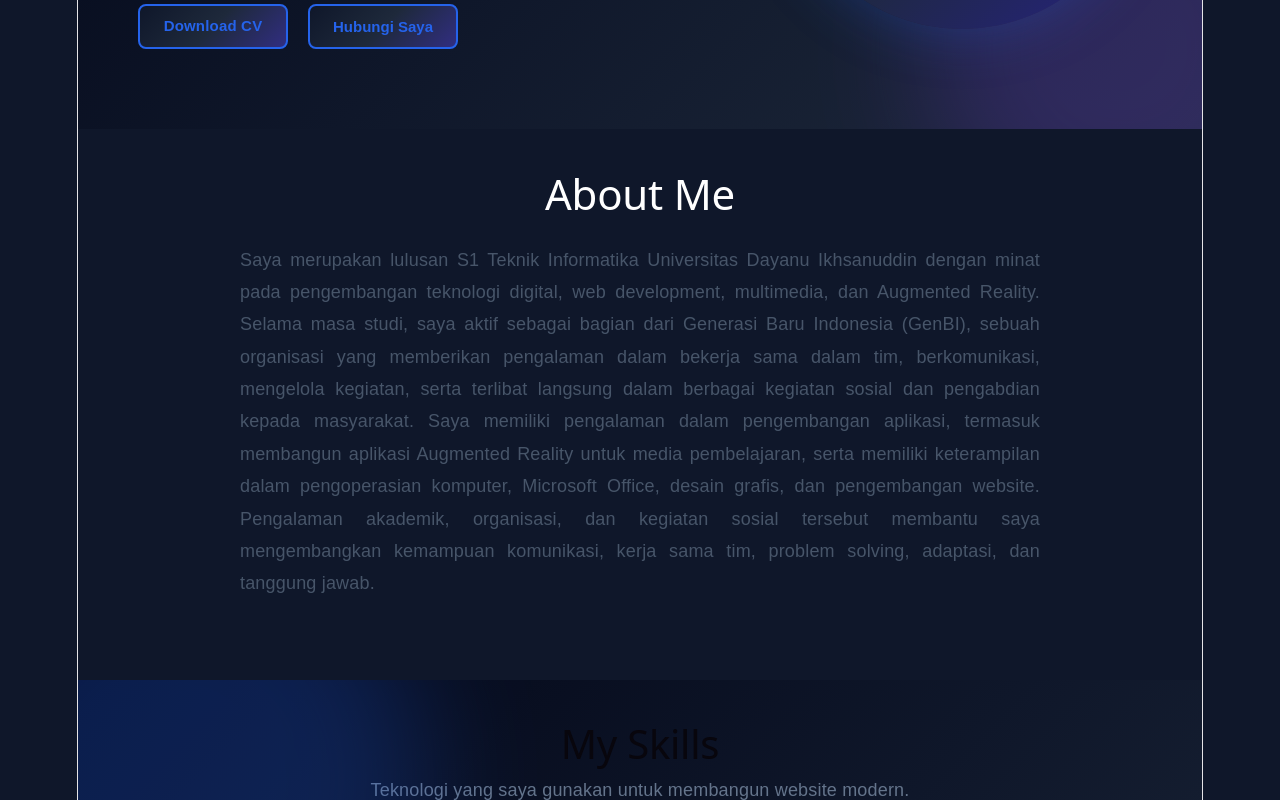
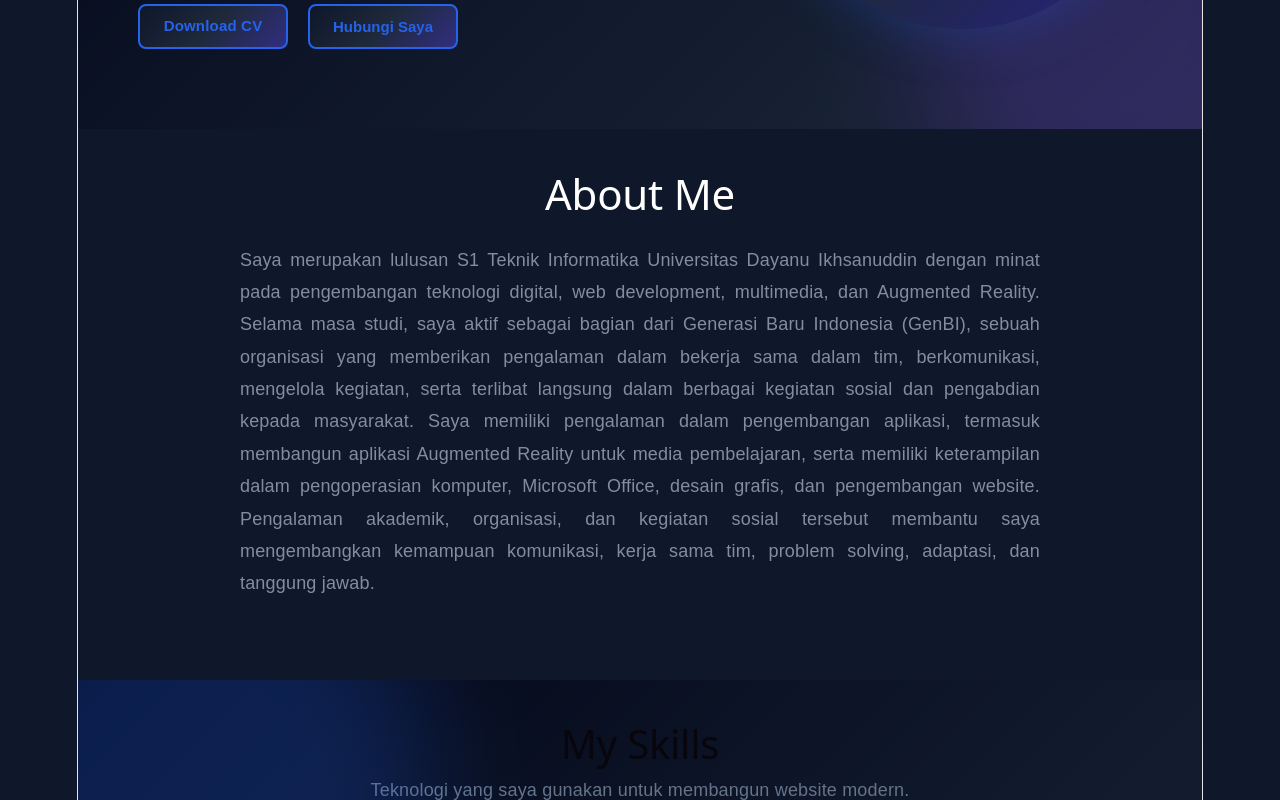
Before and after one commit to ronisaputra-git/portfolio-roni, a React (Vite) app: page / in a window 1280 px wide. Shown: the part 475-1275 px from the top of the page. Built offline with nearby package versions, Linux system fonts and the light colour scheme.

Commit message:
Update contact

```diff
--- a/src/component/About.css
+++ b/src/component/About.css
@@ -24,7 +24,7 @@
 
     line-height:1.8;
 
-    color:#475569;
+    color:#828ea0;
 }
 @media (max-width:768px){
 
--- a/src/component/Contact.jsx
+++ b/src/component/Contact.jsx
@@ -20,7 +20,7 @@ function Contact() {
                     <span>roniisaputra256@gmail.com</span>
                 </a>
                 <a
-                    href="https://wa.me/628239332497"
+                    href="https://wa.me/6282393312497"
                     target="_blank"
                     rel="noreferrer"
                 >
```
